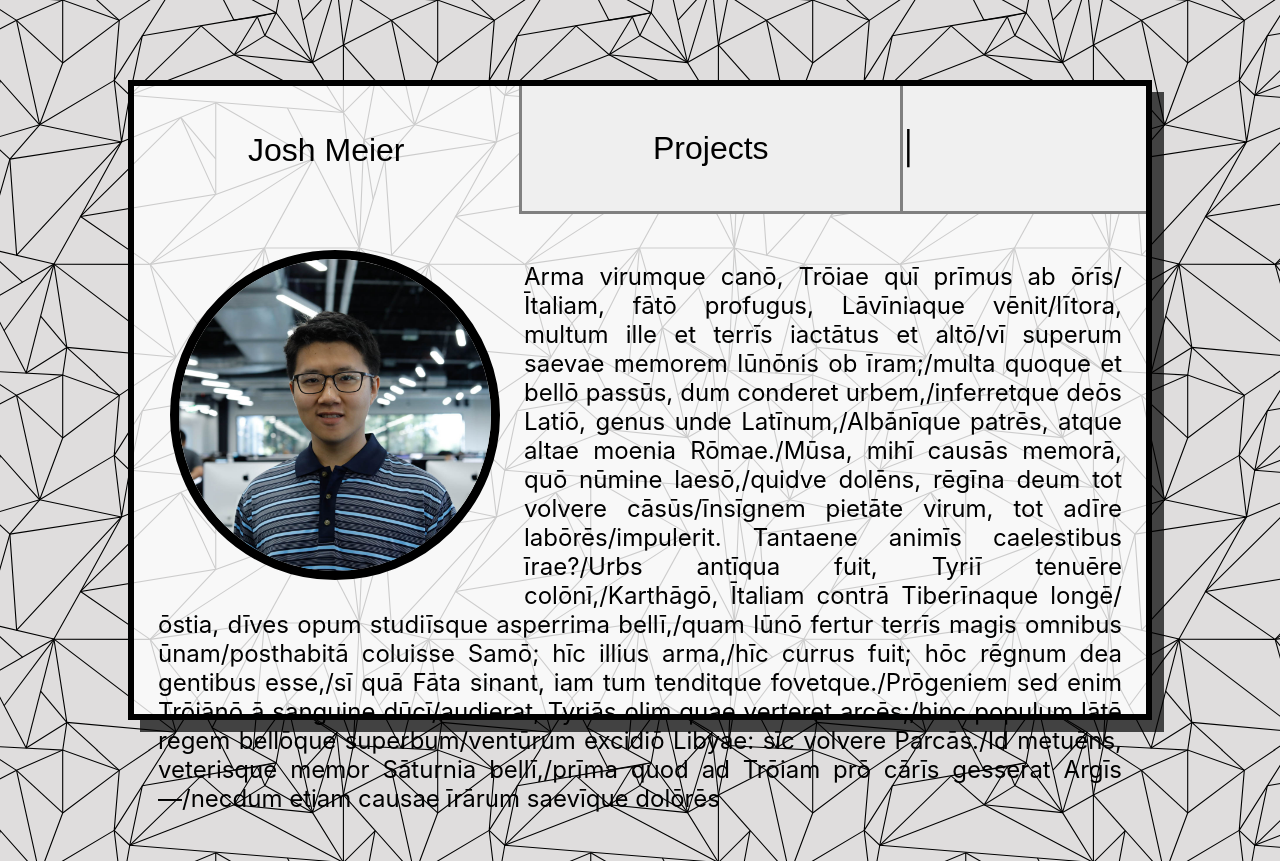
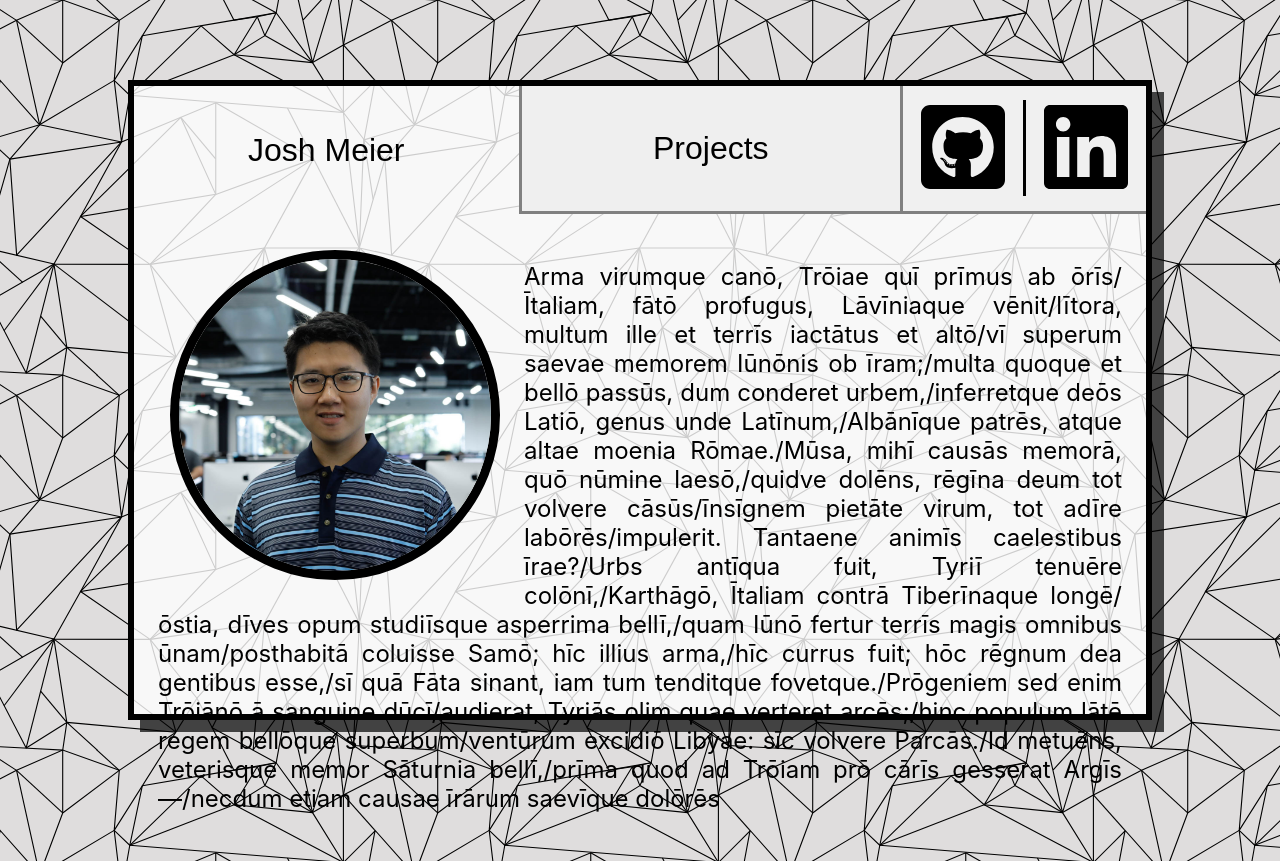
Before and after one commit to fakejoshmeier/resume, a React (Create React App) app: page / in a window 1280 px wide. Built offline with nearby package versions, Linux system fonts and the light colour scheme.

Commit message:
Font Awesome icons now working.  Most features complete; not to start working on a database

```diff
--- a/package.json
+++ b/package.json
@@ -4,6 +4,8 @@
   "private": true,
   "dependencies": {
     "@fortawesome/fontawesome-svg-core": "^1.2.8",
+    "@fortawesome/free-brands-svg-icons": "^5.6.0",
+    "@fortawesome/free-regular-svg-icons": "^5.6.0",
     "@fortawesome/free-solid-svg-icons": "^5.5.0",
     "@fortawesome/react-fontawesome": "^0.1.3",
     "i": "^0.3.6",
--- a/src/components/Main.js
+++ b/src/components/Main.js
@@ -23,10 +23,16 @@ const projects = [
 const Header = ({ tab, callback }) => (
 	<header className='tabBar'>
 		<nav>
-		<button className={  tab === 1 ? 'meTabS' : 'meTab' } onClick={ tab === -1 ? () => callback() : 0 }>Josh Meier</button>
-		<button className={  tab === -1 ? 'projTabS' : 'projTab' } onClick={ tab === 1 ? () => callback() : 0 }>Projects</button>
+		<button className={ tab === 1 ? 'meTabS' : 'meTab' } onClick={ tab === -1 ? () => callback() : 0 }>{tab === 1 ? 'Josh Meier' : 'About Me'}</button>
+		<button className={ tab === -1 ? 'projTabS' : 'projTab' } onClick={ tab === 1 ? () => callback() : 0 }>Projects</button>
 		<span className='icons'>
-			<a className='linkIcon' icon={['fab', 'github-square']} href="https://github.com/fakejoshmeier"/> | <a className='linkIcon' icon={['fab', 'linkedin']} href="https://www.linkedin.com/in/joshua-meier2/"/>
+			<a href="https://github.com/fakejoshmeier" target='_blank' rel='noopener noreferrer'>
+				<FontAwesomeIcon icon={['fab', 'github-square']}/>
+			</a>
+			<div className='divider'/>
+			<a href="https://www.linkedin.com/in/joshua-meier2/" target='_blank' rel='noopener noreferrer'>
+				<FontAwesomeIcon icon={['fab', 'linkedin']}/>
+			</a>
 		</span>
 		</nav>
 	</header>
--- a/src/components/styles/Main.css
+++ b/src/components/styles/Main.css
@@ -41,6 +41,7 @@
 .icons {
 	display: flex;
 	align-items: center;
+	justify-content: space-evenly;
 	background-color:rgb(240, 240, 240);
 	border: none;
 	border-bottom: solid grey;
@@ -48,8 +49,14 @@
 	height: 3.9em;
 }
 
-.linkIcon {
-	float: right;
+.icons a {
+	color: black;
+	font-size: 3em;
+}
+
+.divider {
+	border-left: black solid 0.1em;
+	height: 3em;
 }
 
 .projectContainer {
```
Also changed, not shown: 1 other file (tests, documents, lock files or other folders).
